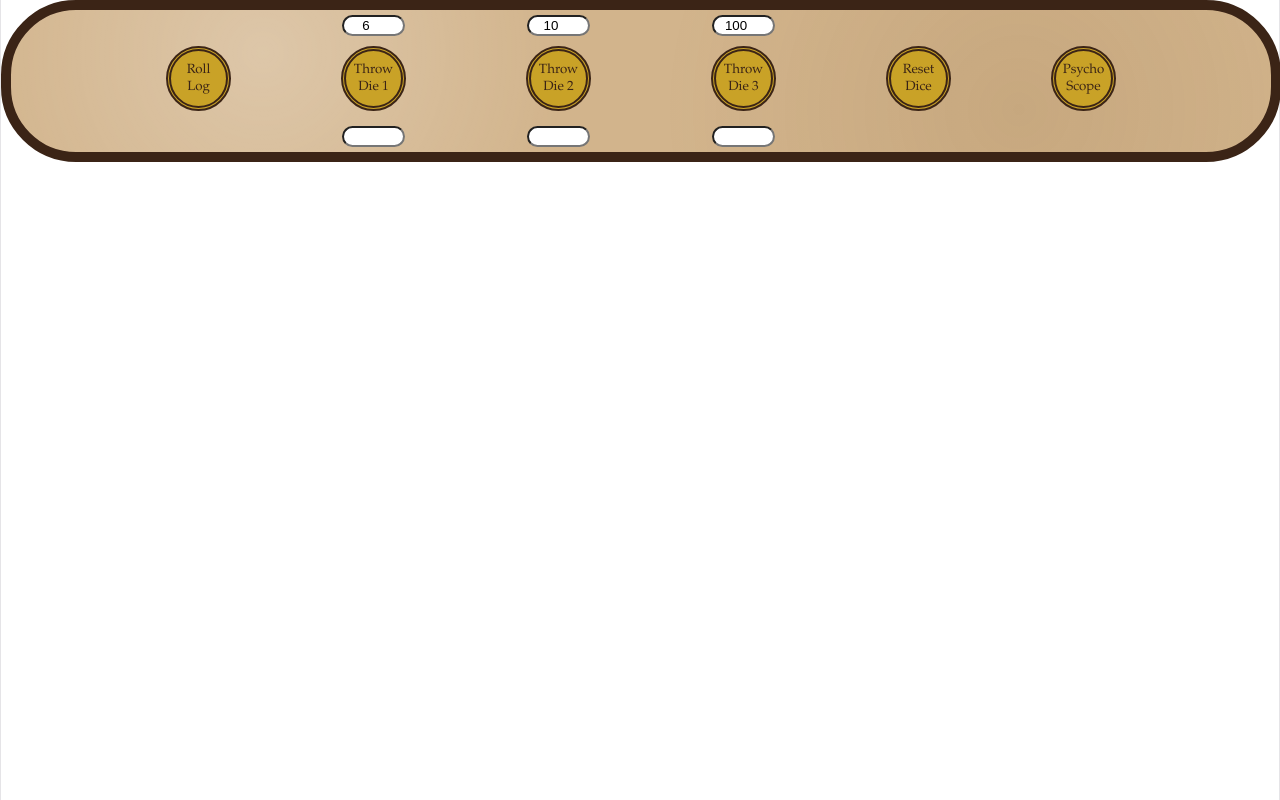
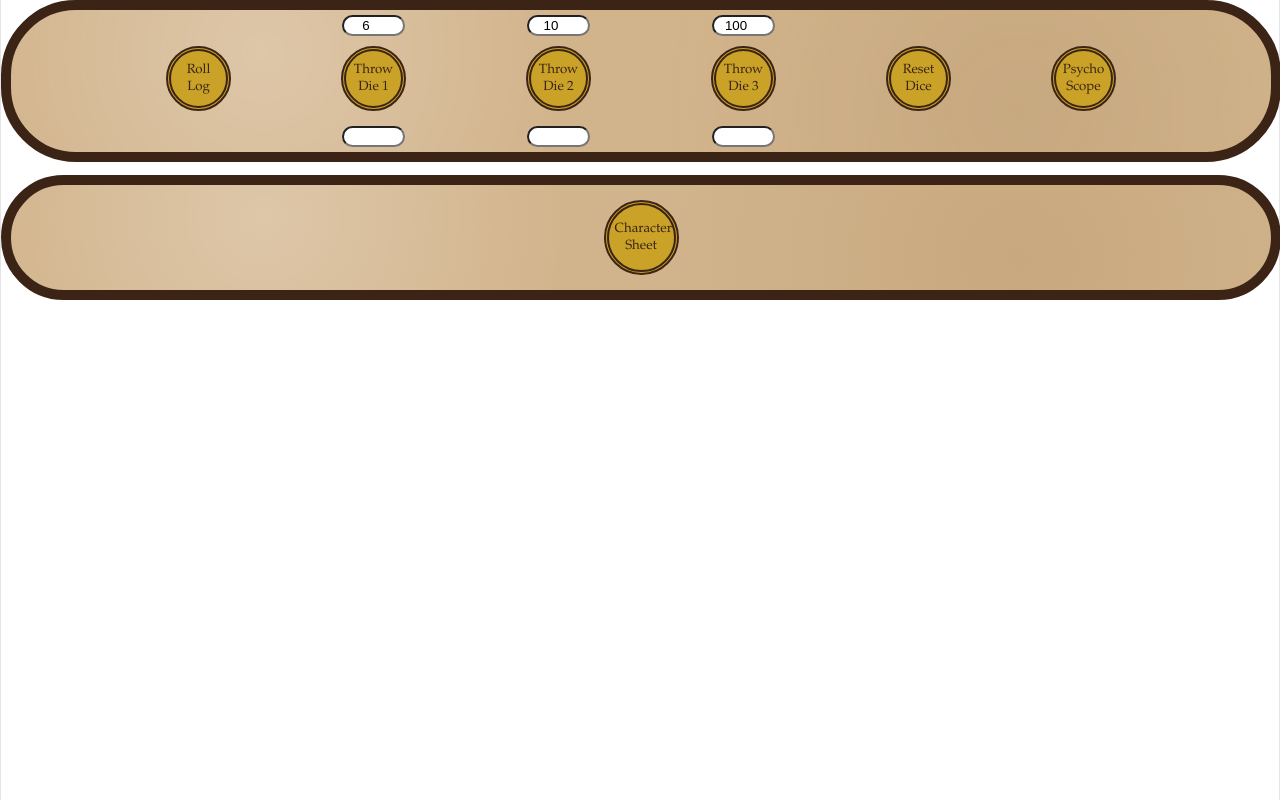
Before and after one commit to zocalop/UnthrownDice, a React (Vite) app: page / in a window 1280 px wide. Shown: the top 800 px of the page. Built offline with nearby package versions, Linux system fonts and the light colour scheme.

Commit message:
Implement character sheet tab with close btn

```diff
--- a/src/Components/CharSheet.jsx
+++ b/src/Components/CharSheet.jsx
@@ -1,5 +1,5 @@
 
-function CharSheet(){
+function CharSheet({ onCloseCharSheet }){
 
 
   return (
@@ -7,6 +7,10 @@ function CharSheet(){
       <div
         className="char-sheet"
       >
+        <button
+          onClick={onCloseCharSheet}
+        >
+        </button>
       </div>
     </>
   )
--- a/src/Components/Dice.jsx
+++ b/src/Components/Dice.jsx
@@ -52,6 +52,14 @@ function Dice() {
 
   const handleCloseLog = () => {
     setShowRollLog(false);
+  };
+
+  const handleOpenCharSheet = () => {
+    setShowCharSheet(true);
+  };
+
+  const handleCloseCharSheet = () => {
+    setShowCharSheet(false);
   };
 
   const handleResetDice = () => {
@@ -165,8 +173,27 @@ function Dice() {
       </button>
     </div>
 
+    <div
+      className="panel-2"
+    >
+      <button
+        className="open-char-sheet-btn"
+        onClick={handleOpenCharSheet}
+      >
+        Character Sheet
+      </button>
+    </div>
+
     <div className={`roll-log ${showRollLog ? 'visible' : ''}`}>
-      <RollLog onCloseLog={handleCloseLog} newRoll={newRoll} />
+      {showRollLog && (
+        <RollLog onCloseLog={handleCloseLog} newRoll={newRoll} />
+      )}
+    </div>
+
+    <div className={`dice-side-char-sheet ${showCharSheet ? 'visible' : ''}`}>
+      {showCharSheet && (
+        <CharSheet onCloseCharSheet={handleCloseCharSheet} />
+      )}
     </div>
   </>
   )
--- a/src/Dice.css
+++ b/src/Dice.css
@@ -3,11 +3,11 @@ html, body, #root {
   margin: 0;
   padding: 0;
   width: 100%;
-  height: 2000px;
+  overflow-x: hidden;
 }
 
 .dice-bar {
-  position: fixed;
+  position: absolute;
   width: 100%;
   flex-direction: row;
   display: flex;
@@ -45,22 +45,44 @@ html, body, #root {
 }
 
 .roll-log {
-  position: fixed;
-  inset: 0;
+/*position: absolute;
+  inset: 0;*/
   background: radial-gradient(circle at 20% 30%, rgba(255,255,255,.25), transparent 30%), radial-gradient(circle at 80% 70%, rgba(120,80,30,.12), transparent 35%),tan;
   transform: translateY(100%);
   transition: transform 0.5s ease;
+/*overflow-y: auto;
+  overflow-x: hidden;
+  width: 25%;
+  border: 10px solid #3B2416;
+  border-radius: 0px;
+  z-index: 9999;
+  box-sizing: border-box;*/
+}
+
+.roll-log.visible {
+  transform: translateY(27.2%);
+
+/*position: absolute;
+  inset: 0;
+  background: radial-gradient(circle at 20% 30%, rgba(255,255,255,.25), transparent 30%), radial-gradient(circle at 80% 70%, rgba(120,80,30,.12), transparent 35%),tan;
   overflow-y: auto;
   overflow-x: hidden;
   width: 25%;
   border: 10px solid #3B2416;
   border-radius: 0px;
   z-index: 9999;
+  box-sizing: border-box;*/
+
+  position: absolute;
+  inset: 0;
+  background: radial-gradient(circle at 20% 30%, rgba(255,255,255,.25), transparent 30%), radial-gradient(circle at 80% 70%, rgba(120,80,30,.12), transparent 35%),tan;
+  overflow-y: auto;
+  overflow-x: hidden;
+  width: 25%;
+  border: 10px solid #3B2416;
+  border-radius: 55px;
+  z-index: 9999;
   box-sizing: border-box;
-}
-
-.roll-log.visible {
-  transform: translateY(0);
 }
 
 .log-btn {
@@ -84,3 +106,49 @@ html, body, #root {
   background: #c9a227;
   font-family: garamond;
 }
+
+.panel-2 {
+  position: absolute;
+  top: 175px;
+  width: 100%;
+  flex-direction: row;
+  display: flex;
+  justify-content: center;
+  background: radial-gradient(circle at 20% 30%, rgba(255,255,255,.25), transparent 30%), radial-gradient(circle at 80% 70%, rgba(120,80,30,.12), transparent 35%),tan;
+  border-radius: 75px;
+  gap: 100px;
+  border: 10px solid #3B2416;
+  box-sizing: border-box;
+  color: #9B111E;
+}
+
+.open-char-sheet-btn {
+  margin: 15px;
+  color: #3B2416;
+  width: 75px;
+  height: 75px;
+  border-radius: 55px;
+  border: 5px double #3B2416;
+  background: #c9a227;
+  font-family: garamond;
+}
+
+.dice-side-char-sheet {
+  transform: translateY(100%);
+  transition: transform 0.5s ease;
+}
+
+.dice-side-char-sheet.visible {
+  transform: translateY(27%);
+
+  position: absolute;
+  inset: 0;
+  background: radial-gradient(circle at 20% 30%, rgba(255,255,255,.25), transparent 30%), radial-gradient(circle at 80% 70%, rgba(120,80,30,.12), transparent 35%),tan;
+  overflow-y: auto;
+  overflow-x: hidden;
+  width: 100%;
+  border: 10px solid #3B2416;
+  border-radius: 55px;
+  z-index: 9999;
+  box-sizing: border-box;
+}
```
